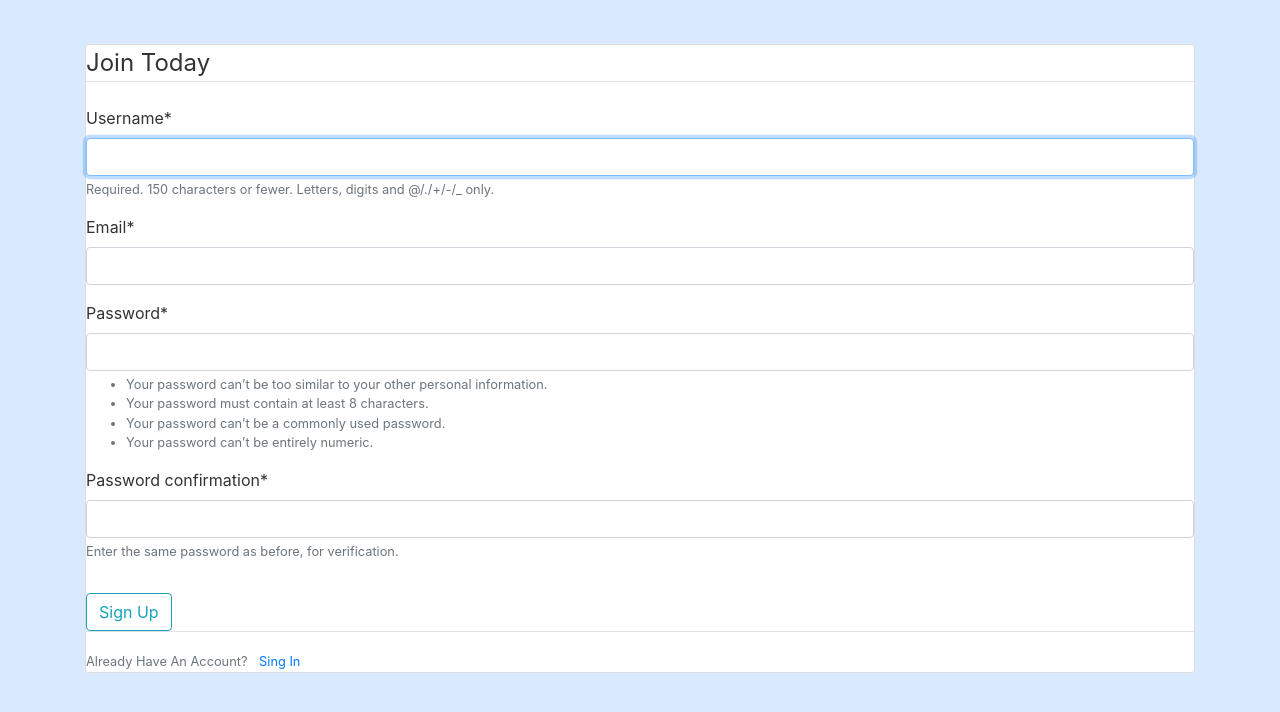
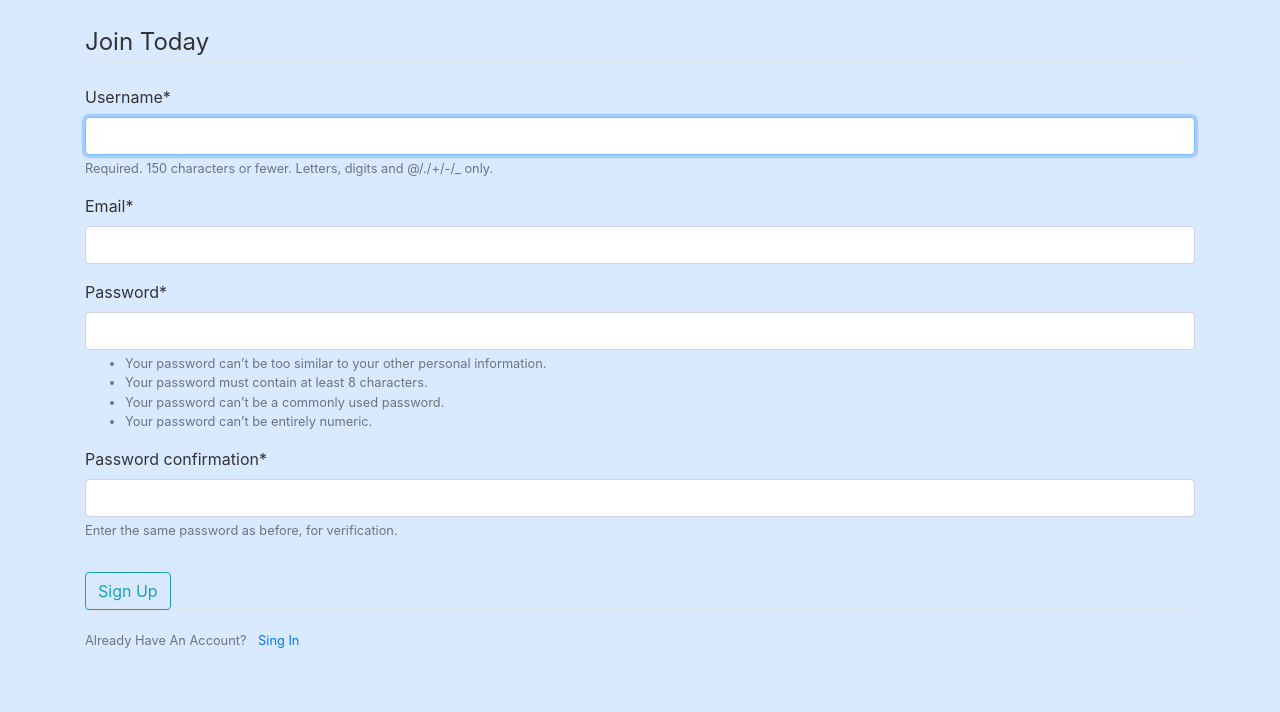
Before and after one commit to master-of-zen/Django-BookWorm, a Django app: page /register/ in a window 1280 px wide. Shown: the part 56-768 px from the top of the page. Run offline with Django 3.2, Linux system fonts and the light colour scheme; some libraries are stand-ins or nearby versions.

Commit message:
Update main.css

```diff
--- a/search/static/main.css
+++ b/search/static/main.css
@@ -9,7 +9,8 @@ h1, h2, h3, h4, h5, h6 {
 }
 
 ul {
-  margin: 0;
+  white-space: nowrap;
+  overflow: scroll;
 }
 
 .bg-steel {
@@ -30,24 +31,9 @@ ul {
 .result {
   background-color: #ffffff;
   background: #ffffff;
-  border-radius: 3px;
-}
-
-.content-section {
-  background: #ffffff;
-  border: 1px solid #dddddd;
-  border-radius: 3px;
-  margin-top: 20px;
-}
-
-.article-content {
-  white-space: pre-line;
-}
-
-.article-img {
-  height: 65px;
-  width: 65px;
-  margin-right: 16px;
+  border-radius: 5px;
+  white-space: nowrap;
+  overflow: scroll;
 }
 
 .article-metadata {
```
